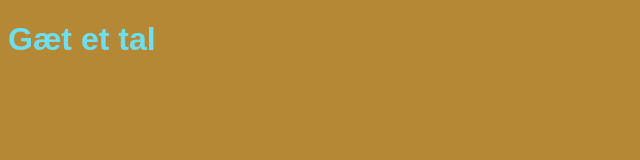
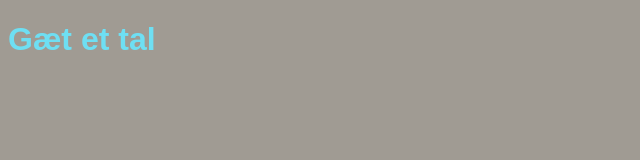
Before and after one commit to malouVich/GuessTheNumber, a plain HTML site: page index.html in a window 1280 px wide. Shown: the whole page, without its empty margins (0-640 px from the left). Drawn offline with Linux system fonts and the light colour scheme.

Commit message:
farve ændret

```diff
--- a/style.css
+++ b/style.css
@@ -1,5 +1,5 @@
 body{
-    background-color: #b48835;
+    background-color: #a09b93;
     color: rgb(110, 223, 243);
     font-family: Arial, Helvetica, sans-serif;
 }
```
